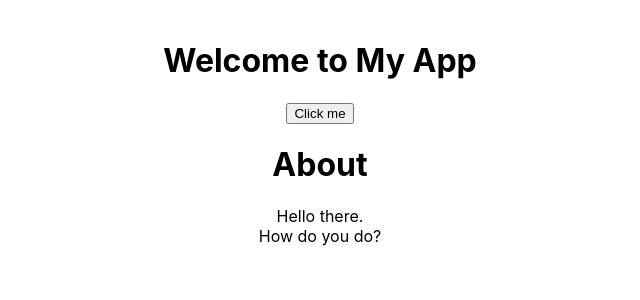
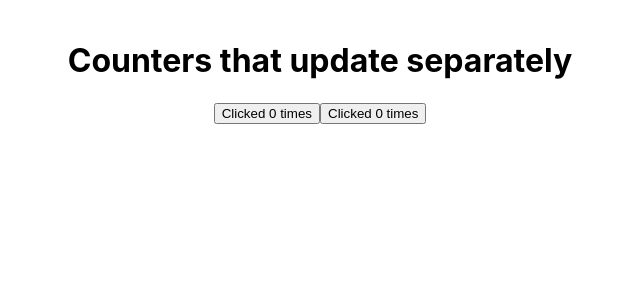
Before and after one commit to ovirto/React-QuickStart, a React (Create React App) app: page / in a window 1280 px wide. Shown: the top 300 px of the page, without its empty margins (320-960 px from the left). Built offline with nearby package versions, Linux system fonts and the light colour scheme.

Commit message:
Updating the screen

```diff
--- a/src/App.tsx
+++ b/src/App.tsx
@@ -1,49 +1,33 @@
 import React from 'react';
 import './App.css';
-
-
-
-// Displaying Data
-const user = {
-    name: 'Hedy Lamarr',
-    imageUrl: 'https://i.imgur.com/yXOvdOSs.jpg',
-    imageSize: 90,
-};
+import { useState} from "react";
 
 
 
 // Creating and nesting components
 function MyButton() {
+    // Updating the screen
+    const [count, setCount] = useState(0);
+
     // Responding to events
     function handleClick() {
-        alert('You cliked me!');
+        setCount(count + 1);
     }
     return (
         <button onClick={handleClick}>
-            Click me
+            Clicked {count} times
         </button>
     );
 }
 
 
-
-// Writing markup with JSX
-function AboutPage() {
-    return (
-        <>
-            <h1>About</h1>
-            <p>Hello there.<br />How do you do?</p>
-        </>
-    );
-}
-
 function App() {
   return (
       <div className="App">
           <img className="avatar"/>
-          <h1>Welcome to My App</h1>
+          <h1>Counters that update separately</h1>
           <MyButton/>
-          <AboutPage/>
+          <MyButton/>
       </div>
   );
 }
@@ -51,55 +35,3 @@ function App() {
 
 
 export default App;
-
-
-
-/*
-// Displaying Data
-export default function Profile() {
-    return (
-        <>
-            <h1>{user.name}</h1>
-            <img
-                className="avatar"
-                src={user.imageUrl}
-                alt={'Photo of ' + user.name}
-                style={{
-                    width: user.imageSize,
-                    height: user.imageSize
-                }}
-            />
-        </>
-    );
-}
-
- */
-
-
-
-/*
-// Rendering Lists
-const products = [
-    { title: 'Cabbage', isFruit: false, id: 1 },
-    { title: 'Garlic', isFruit: false, id: 2 },
-    { title: 'Apple', isFruit: true, id: 3 },
-];
-
-export default function ShoppingList() {
-    const listItems = products.map(product =>
-        <li
-            key={product.id}
-            style={{
-                color: product.isFruit ? 'magenta' : 'darkgreen'
-            }}
-        >
-            {product.title}
-        </li>
-    );
-
-    return (
-        <ul>{listItems}</ul>
-    );
-}
-
- */
```
